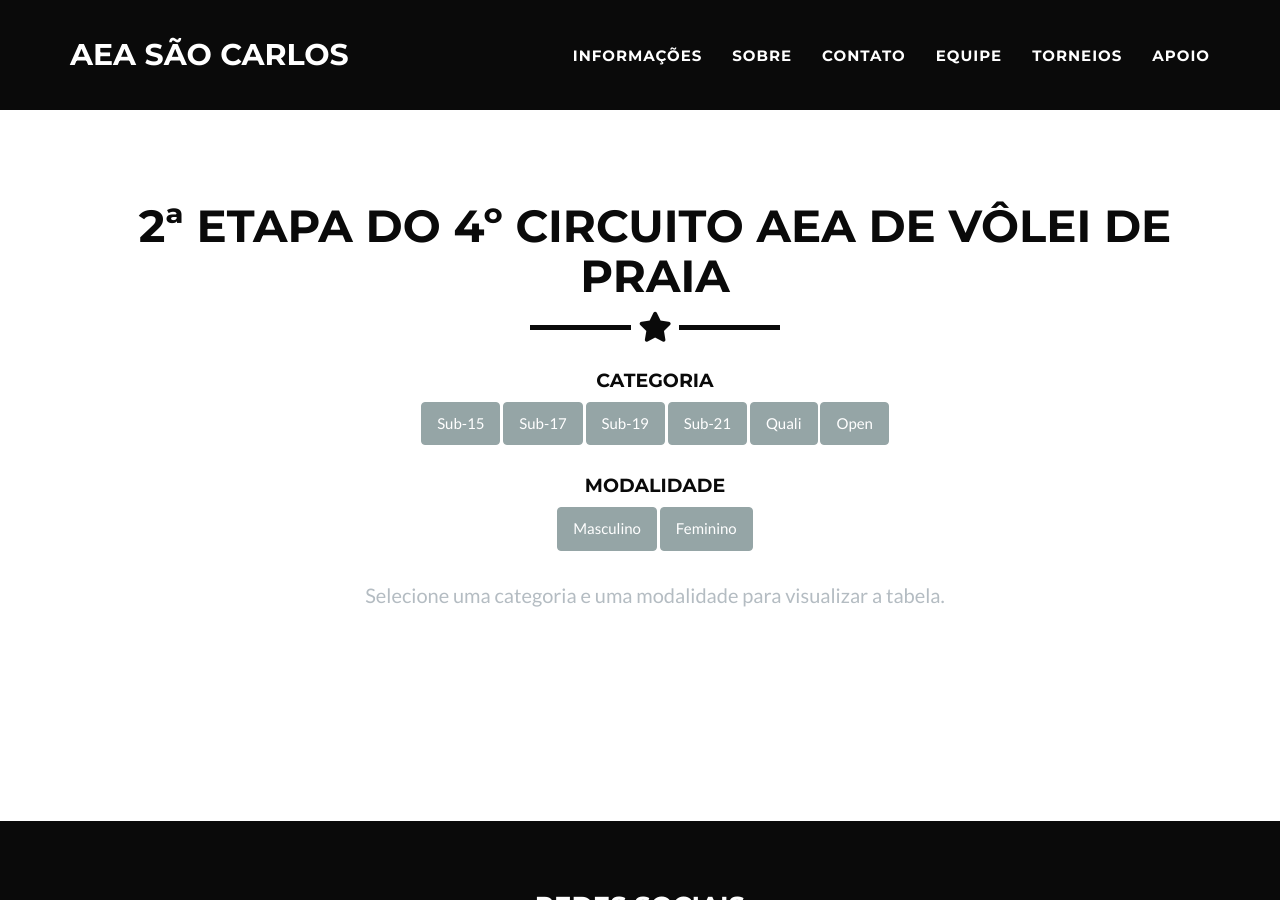
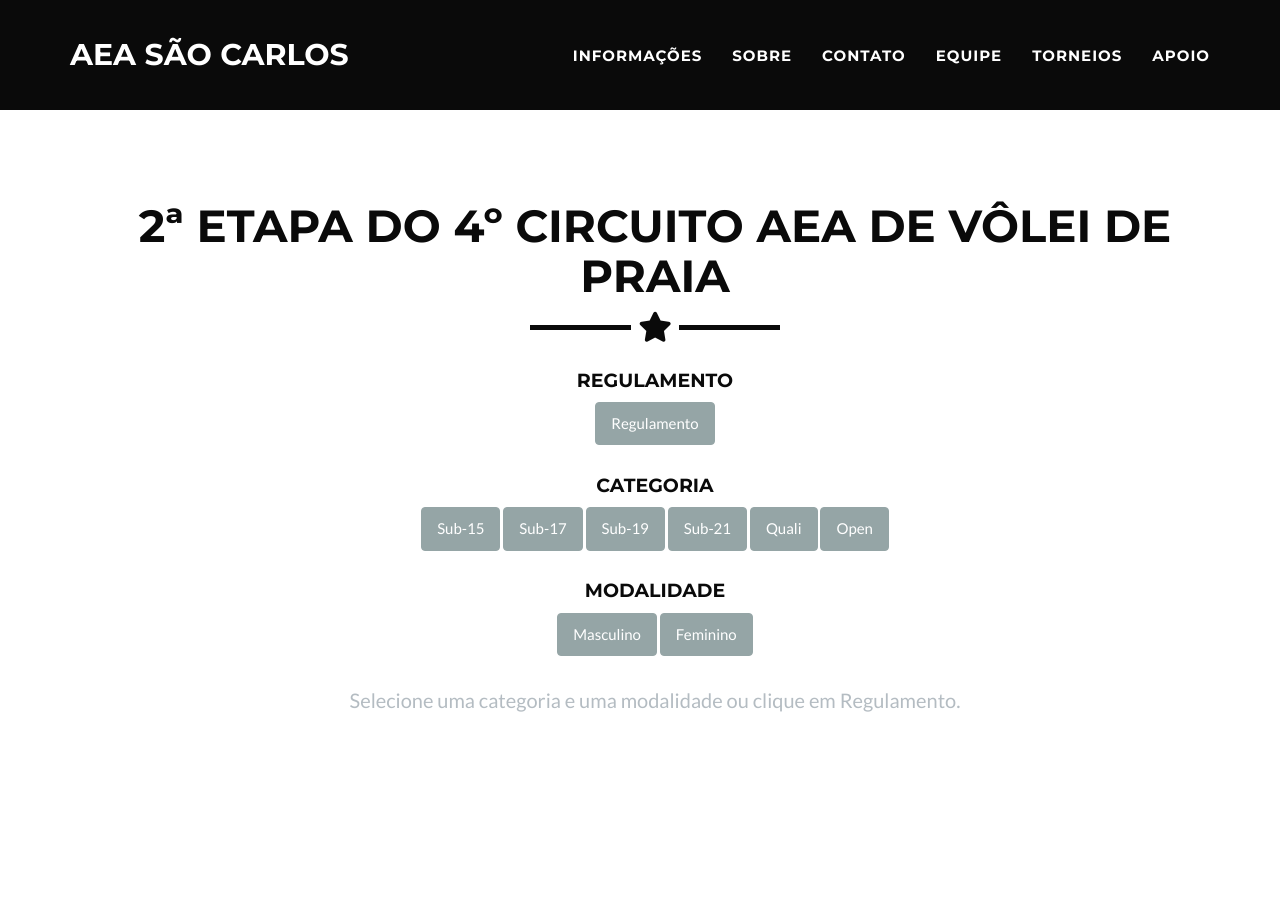
Before and after one commit to aeafavoretto/aeafavoretto.github.io, a Jekyll site: the page built from torneios/torneio-jun-2026.md, in a window 1280 px wide and 900 px high. Built offline with Jekyll 4.4.1, drawn with Linux system fonts in a browser that asks for light colours; nearby versions of some CDN libraries; library files that are not in the unit come from our copies; some of the changed lines change nothing that is shown.

Commit message:
torneio junho

```diff
--- a/torneios/torneio-jun-2026.md
+++ b/torneios/torneio-jun-2026.md
@@ -15,6 +15,17 @@ permalink: /torneios/torneio-jun-2026/
             </h2>
             <hr class="star-primary">
         </div>
+    </div>
+
+    <!-- REGULAMENTO -->
+    <div class="row text-center" style="margin-bottom:20px;">
+      <div class="col-lg-12">
+        <h4>Regulamento</h4>
+
+        <button class="btn btn-default regulamento-btn" onclick="setRegulamento('reg', this)">
+          Regulamento
+        </button>
+      </div>
     </div>
 
     <!-- CATEGORY -->
@@ -45,7 +56,7 @@ permalink: /torneios/torneio-jun-2026/
     <div class="row">
       <div class="col-lg-12 text-center">
         <p id="message" class="text-muted">
-          Selecione uma categoria e uma modalidade para visualizar a tabela.
+          Selecione uma categoria e uma modalidade ou clique em Regulamento.
         </p>
       </div>
     </div>
@@ -77,29 +88,56 @@ permalink: /torneios/torneio-jun-2026/
 </style>
 
 <script>
+let regulamentoSelecionado = "";
 let categoriaSelecionada = "";
 let generoSelecionado = "";
+
+/* === LINK DO REGULAMENTO === */
+const regulamentoLink = "https://1drv.ms/x/c/b894b1671d1e3831/IQTRBNrxqSUXQptynbVlWKFSAbrqZRBGV5aOQmT0hcSsZNs?em=2&wdAllowInteractivity=False&wdHideGridlines=True&wdHideHeaders=True&wdInConfigurator=True&wdInConfigurator=True&edaebf=rslc0%22%3E%3C/iframe%3E";
 
 /* === ONEDRIVE EMBED LINKS === */
 const sheetMap = {
   "sub15-masc": "",
-  "sub15-fem":  "https://1drv.ms/x/c/b894b1671d1e3831/IQS999Xk9oDsRZaWtuAyTDcmAQfbWMnEkULavtbZzDYfPcI?em=2&wdAllowInteractivity=False&wdHideGridlines=True&wdHideHeaders=True&wdInConfigurator=True&wdInConfigurator=True&edaebf=rslc0%22%3E%3C/iframe%3E",
+  "sub15-fem":  "https://1drv.ms/x/c/b894b1671d1e3831/IQS999Xk9oDsRZaWtuAyTDcmAQfbWMnEkULavtbZzDYfPcI?em=2",
 
-  "sub17-masc": "https://1drv.ms/x/c/b894b1671d1e3831/IQSg-BBiHhjvSJiZEAZ7_w4SAYU-FRZtfUl5RetruLn_saM?em=2&wdAllowInteractivity=False&wdHideGridlines=True&wdHideHeaders=True&wdInConfigurator=True&wdInConfigurator=True&edaebf=rslc0%22%3E%3C/iframe%3E",
-  "sub17-fem":  "https://1drv.ms/x/c/b894b1671d1e3831/IQSAllKj_CuFQo68V79ABewMAY94hmXwh6OgD607dF2cTtw?em=2&wdAllowInteractivity=False&wdHideGridlines=True&wdHideHeaders=True&wdInConfigurator=True&wdInConfigurator=True&edaebf=rslc0%22%3E%3C/iframe%3E",
+  "sub17-masc": "https://1drv.ms/x/c/b894b1671d1e3831/IQSg-BBiHhjvSJiZEAZ7_w4SAYU-FRZtfUl5RetruLn_saM?em=2",
+  "sub17-fem":  "https://1drv.ms/x/c/b894b1671d1e3831/IQSAllKj_CuFQo68V79ABewMAY94hmXwh6OgD607dF2cTtw?em=2",
 
-  "sub19-masc": "https://1drv.ms/x/c/b894b1671d1e3831/IQR2G9GULCOGTZb5N6SSexzpAek39c4HOr1s_BG0dWMjSHU?em=2&wdAllowInteractivity=False&wdHideGridlines=True&wdHideHeaders=True&wdInConfigurator=True&wdInConfigurator=True&edaebf=rslc0%22%3E%3C/iframe%3E",
-  "sub19-fem":  "https://1drv.ms/x/c/b894b1671d1e3831/IQRprjv4Jc_2S7ej48j1Cz97AVVY6Yj5fghb0M7-vAQoOqU?em=2&wdAllowInteractivity=False&wdHideGridlines=True&wdHideHeaders=True&wdInConfigurator=True&wdInConfigurator=True&edaebf=rslc0%22%3E%3C/iframe%3E",
+  "sub19-masc": "https://1drv.ms/x/c/b894b1671d1e3831/IQR2G9GULCOGTZb5N6SSexzpAek39c4HOr1s_BG0dWMjSHU?em=2",
+  "sub19-fem":  "https://1drv.ms/x/c/b894b1671d1e3831/IQRprjv4Jc_2S7ej48j1Cz97AVVY6Yj5fghb0M7-vAQoOqU?em=2",
 
-  "sub21-masc": "https://1drv.ms/x/c/b894b1671d1e3831/IQRzueyN3_ioSKpr7BtGJorXARiLOY5-x3K2THSCyCrahgo?em=2&wdAllowInteractivity=False&wdHideGridlines=True&wdHideHeaders=True&wdInConfigurator=True&wdInConfigurator=True&edaebf=rslc0%22%3E%3C/iframe%3E",
+  "sub21-masc": "https://1drv.ms/x/c/b894b1671d1e3831/IQRzueyN3_ioSKpr7BtGJorXARiLOY5-x3K2THSCyCrahgo?em=2",
   "sub21-fem":  "",
 
-  "quali-masc": "https://1drv.ms/x/c/b894b1671d1e3831/IQRGfggDR-jVQqIFk-EzCutHAYHkBuh6-5R83sHXQ_A4svU?em=2&wdAllowInteractivity=False&ActiveCell=%27Duplas_Quali%27!C12&wdHideGridlines=True&wdHideHeaders=True&wdInConfigurator=True&wdInConfigurator=True&edaebf=rslc0%22%3E%3C/iframe%3E",
-  "quali-fem":  "https://1drv.ms/x/c/b894b1671d1e3831/IQRP3FbZKKX1SJ1F8nrmC822Abc0G9jcKnf-2yBM-HLPc-s?em=2&wdAllowInteractivity=False&ActiveCell=%27Duplas_Quali%27!A1&wdHideGridlines=True&wdHideHeaders=True&wdInConfigurator=True&wdInConfigurator=True&edaebf=rslc0%22%3E%3C/iframe%3E",
+  "quali-masc": "https://1drv.ms/x/c/b894b1671d1e3831/IQRGfggDR-jVQqIFk-EzCutHAYHkBuh6-5R83sHXQ_A4svU?em=2",
+  "quali-fem":  "https://1drv.ms/x/c/b894b1671d1e3831/IQRP3FbZKKX1SJ1F8nrmC822Abc0G9jcKnf-2yBM-HLPc-s?em=2",
 
-  "open-masc": "https://1drv.ms/x/c/b894b1671d1e3831/IQRGfggDR-jVQqIFk-EzCutHAYHkBuh6-5R83sHXQ_A4svU?em=2&wdAllowInteractivity=False&ActiveCell=%27Duplas%27!A1&wdHideGridlines=True&wdHideHeaders=True&wdInConfigurator=True&wdInConfigurator=True&edaebf=rslc0%22%3E%3C/iframe%3E",
-  "open-fem":  "https://1drv.ms/x/c/b894b1671d1e3831/IQRP3FbZKKX1SJ1F8nrmC822Abc0G9jcKnf-2yBM-HLPc-s?em=2&wdAllowInteractivity=False&ActiveCell=%27Duplas%27!A1&wdHideGridlines=True&wdHideHeaders=True&wdInConfigurator=True&wdInConfigurator=True&edaebf=rslc0%22%3E%3C/iframe%3E",
+  "open-masc": "https://1drv.ms/x/c/b894b1671d1e3831/IQRGfggDR-jVQqIFk-EzCutHAYHkBuh6-5R83sHXQ_A4svU?em=2",
+  "open-fem":  "https://1drv.ms/x/c/b894b1671d1e3831/IQRP3FbZKKX1SJ1F8nrmC822Abc0G9jcKnf-2yBM-HLPc-s?em=2",
 };
+
+/* === REGULAMENTO CLICK === */
+function setRegulamento(reg, element) {
+  regulamentoSelecionado = reg;
+
+  // remove active de TODOS botões
+  document.querySelectorAll("button").forEach(btn => {
+    btn.classList.remove("active");
+  });
+
+  element.classList.add("active");
+
+  // limpa seleção
+  categoriaSelecionada = "";
+  generoSelecionado = "";
+
+  const iframe = document.getElementById("bracket-frame");
+  const message = document.getElementById("message");
+
+  iframe.src = regulamentoLink;
+  iframe.style.display = "block";
+  message.style.display = "none";
+}
 
 /* === CATEGORY CLICK === */
 function setCategoria(cat, element) {
@@ -127,12 +165,14 @@ function setGenero(gen, element) {
 
 /* === UPDATE IFRAME === */
 function updateBracket() {
+  if (!categoriaSelecionada || !generoSelecionado) return;
+
   const key = categoriaSelecionada + "-" + generoSelecionado;
   const iframe = document.getElementById("bracket-frame");
   const message = document.getElementById("message");
 
   if (sheetMap[key]) {
-    iframe.src = sheetMap[key]; // ✅ direct embed link only
+    iframe.src = sheetMap[key];
     iframe.style.display = "block";
     message.style.display = "none";
   }
```
